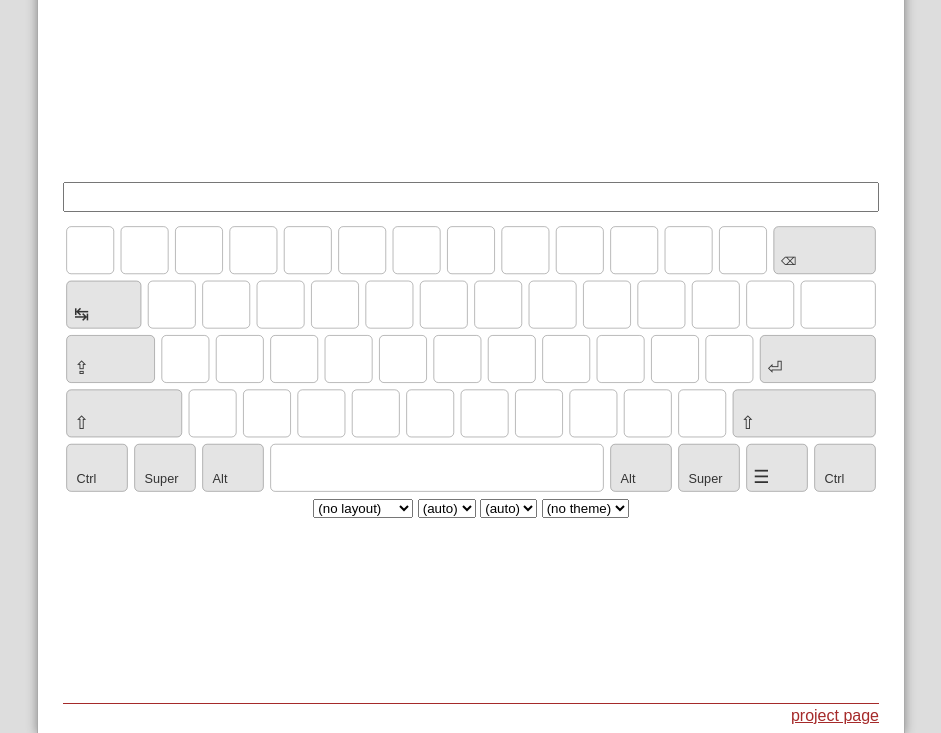
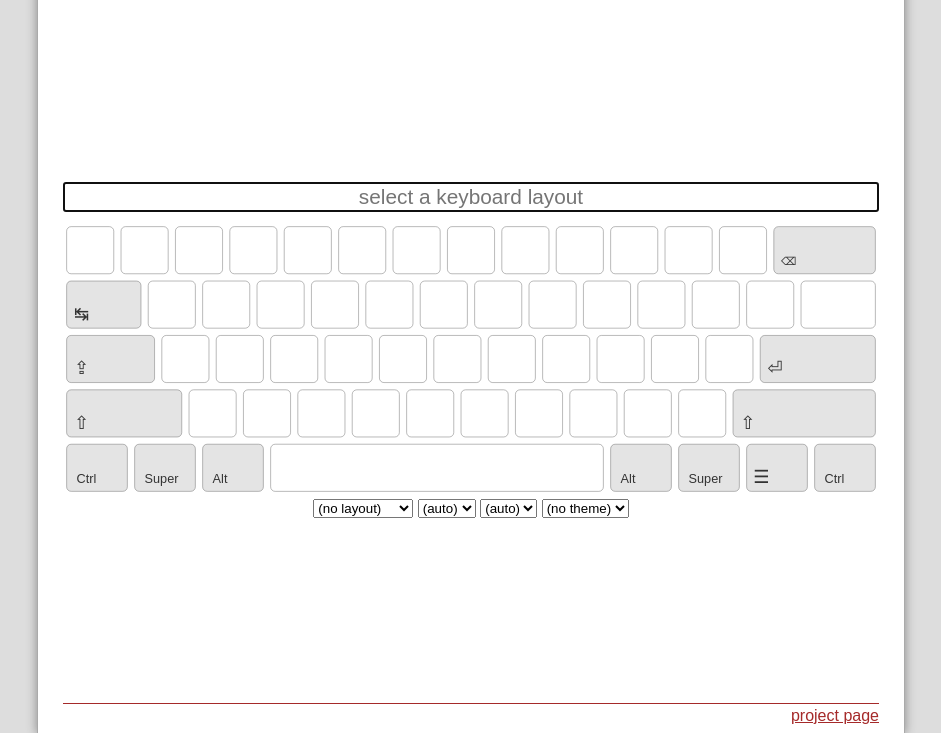
Before and after one commit to qwerty-fr/qwerty-fr.github.io, a website with bundled scripts: page index.html in a window 1280 px wide. Shown: the part 67-800 px from the top of the page, without its empty margins (169-1110 px from the left). Built offline with nearby package versions, Linux system fonts and the light colour scheme.

Commit message:
Fix JS not loading

```diff
--- a/index.html
+++ b/index.html
@@ -51,7 +51,8 @@
       color: brown;
     }
   </style>
-  <script src="index.js" type="module"></script>
+  <script src="main.js" type="module"></script>
+  <script src="demo.js"></script>
 </head>
 <body>
   <header>
```
